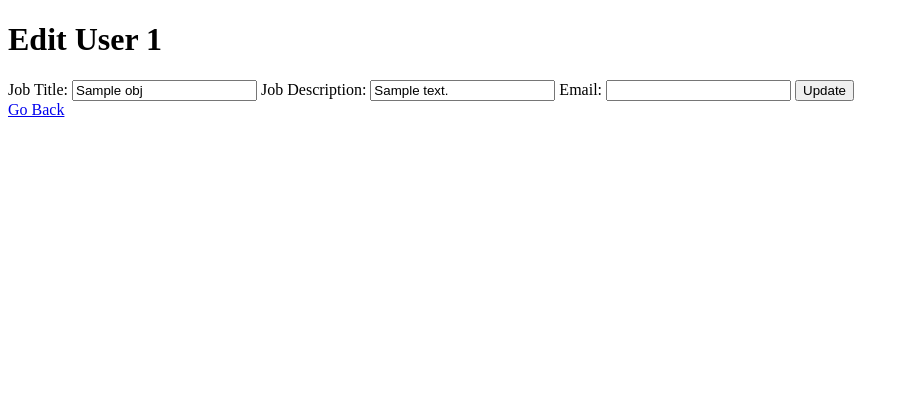
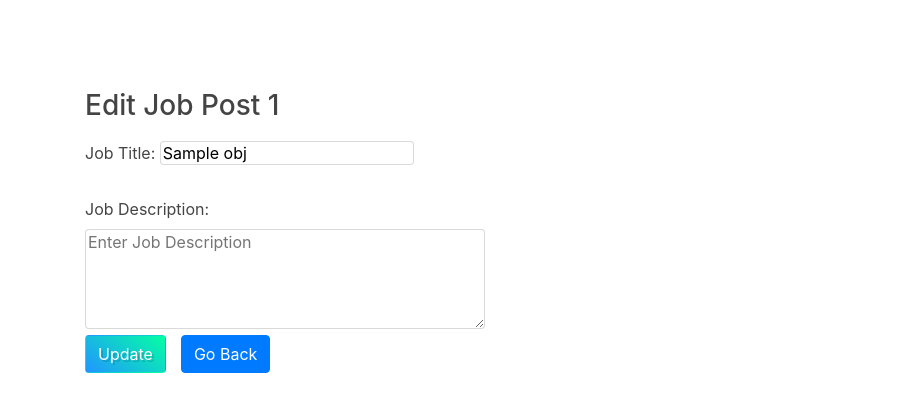
Before and after one commit to AleeWeb/django_hrjobapp, a Django app: template apps/jobs/templates/jobs/edit.html in a window 1280 px wide. Shown: the top 412 px of the page, without its empty margins (0-909 px from the left). Run offline with Django 3.2, Linux system fonts and the light colour scheme; the template is opened without the code that fills it: most values are stand-ins (such as "Sample title", 1, 10 or a date in 2020); parts of the project's set-up code (start-up, migrations or seed data) failed here and were passed over; some libraries are stand-ins or nearby versions.

Commit message:
Updated edited page layout

```diff
--- a/apps/jobs/static/jobs/css/style.css
+++ b/apps/jobs/static/jobs/css/style.css
@@ -33,7 +33,7 @@ input,textarea {
     border-radius: .25rem;
 }
 
-textarea {
+#home-textarea{
     height: 38px;
 }
 
@@ -51,6 +51,7 @@ margin-right: 10px;
     margin-top: 7px;
     margin-right: 7px;
 }
+
 
 /* End of Form */
 
@@ -95,3 +96,31 @@ footer {
     margin-top: 20px;
     padding: 15px;
 }
+
+/* Edit job post page */
+
+.editpg {
+    position: relative;
+    top: 90px;
+    margin: 0 auto;
+    display: block;
+}
+
+#edit-textarea {
+   width: 400px;
+   height: 100px;
+}
+
+#update-btn {
+position: relative;
+left: 15px;
+margin-right: 30px;
+}
+
+#goback-btn {
+    position: relative;
+}
+
+.main-txt {
+    margin-bottom: 20px;
+}
--- a/apps/jobs/templates/jobs/edit.html
+++ b/apps/jobs/templates/jobs/edit.html
@@ -2,24 +2,39 @@
 <html>
 <head>
 	<title>Edit Job Post</title>
+	<link rel="stylesheet" href="https://maxcdn.bootstrapcdn.com/bootstrap/4.0.0-beta/css/bootstrap.min.css" integrity="sha384-/Y6pD6FV/Vv2HJnA6t+vslU6fwYXjCFtcEpHbNJ0lyAFsXTsjBbfaDjzALeQsN6M" crossorigin="anonymous">
+	{% load static %}
+
+<link rel="stylesheet" href="{% static 'jobs/css/style.css' %}">
 </head>
 <body>
-	<h1>Edit User {{ id }}</h1>
+	<div class="container editpg">
+	<h3 class="main-txt">Edit Job Post {{ id }}</h3>
 	{% if messages %}
 		{% for x in messages %}
 			<p>{{ x.message }}</p>
 		{% endfor %}
 	{% endif %}
-	<form action="/users/{{ user.id }}/update" method="POST">
+	<form action="{/jobPoster/{{ obj.id }}/update}" method="POST">
 		{% csrf_token %}
+
 		<label>Job Title:</label>
-		<input type="text" name="job_title" value="{{ obj.job_title}}">
-		<label>Job Description:</label>
-		<input type="text" name="job_descp" value="{{ obj.job_descp}}">
-		<label>Email:</label>
-		<input type="text" name="email" value="{{ user.email }}">
-		<input type="submit" value="Update">
+		<input type="text" name="job_title" value="{{ obj.job_title}}" placeholder="Edit Job Title"><br>
+<br>
+		<label>Job Description:</label><br>
+		<textarea id="edit-textarea" name="job_descp" placeholder="Enter Job Description" class="txtform" placeholder="Edit description"></textarea><br>
 	</form>
-	<a href="/">Go Back</a>
+
+	<div class="row">
+
+
+
+	<a href="/update" value="update" role="button" class="btn aqua-gradient" id="update-btn">Update</a>
+
+	<a href="/" role="button" class="btn btn-primary" id="goback-btn">Go Back</a>
+
+
+</div>
+</div>
 </body>
 </html>
--- a/apps/jobs/templates/jobs/index.html
+++ b/apps/jobs/templates/jobs/index.html
@@ -56,7 +56,7 @@
 
 				<input type="text" name="job_title" placeholder="Enter Job Title" class="txtform"></input>
 
-				<textarea name="job_descp" placeholder="Enter Job Description" class="txtform"></textarea>
+				<textarea id="home-textarea" name="job_descp" placeholder="Enter Job Description" class="txtform"></textarea>
 
 				<input type="submit" class="btn aqua-gradient"></input>
 			</div>
```
Also changed, not shown: 2 other files.
